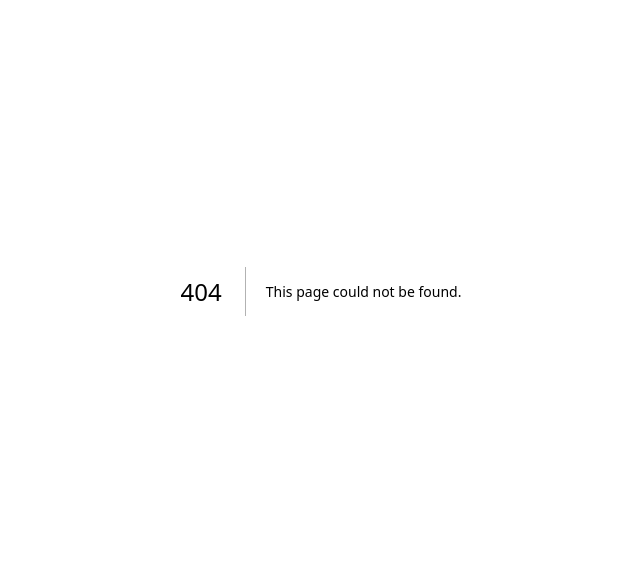
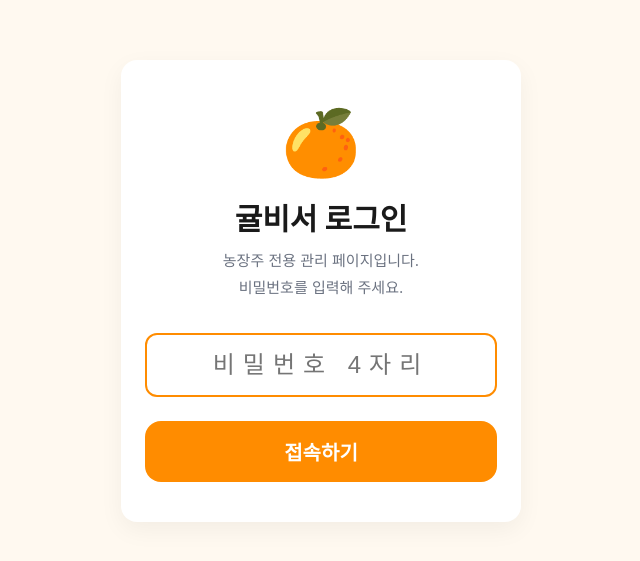
Before and after one commit to yonghwan-ko02/gyul-biseo, a Next.js app: page /login in a window 1280 px wide. Before the commit this address had no page. Shown: the part 109-670 px from the top of the page, without its empty margins (319-959 px from the left). Built offline with nearby package versions, Linux system fonts and the light colour scheme; a web font is replaced by a local one.

Commit message:
feat: add admin login protection (pwd: 4634)

```diff
--- /dev/null
+++ b/src/app/login/actions.ts
@@ -0,0 +1,23 @@
+'use server';
+
+import { cookies } from 'next/headers';
+import { redirect } from 'next/navigation';
+
+export async function loginAction(prevState: any, formData: FormData) {
+  const password = formData.get('password');
+
+  if (password === '4634') {
+    const cookieStore = await cookies();
+    cookieStore.set('gyul-auth', 'authenticated', {
+      httpOnly: true,
+      secure: process.env.NODE_ENV === 'production',
+      maxAge: 60 * 60 * 24 * 30, // 30일
+      path: '/',
+    });
+  } else {
+    return { error: '비밀번호가 틀렸습니다. 다시 시도해 주세요.' };
+  }
+
+  // 성공 시 채팅 화면으로 강제 이동
+  redirect('/chat');
+}
--- /dev/null
+++ b/src/app/login/page.tsx
@@ -0,0 +1,64 @@
+'use client';
+
+import { useActionState } from 'react';
+import { loginAction } from './actions';
+
+export default function LoginPage() {
+  const [state, formAction, isPending] = useActionState(loginAction, null);
+
+  return (
+    <div style={{ display: 'flex', height: '100vh', alignItems: 'center', justifyContent: 'center', backgroundColor: 'var(--color-background)', padding: '20px' }}>
+      <div style={{ backgroundColor: 'white', padding: '40px 24px', borderRadius: '16px', boxShadow: '0 8px 24px rgba(0,0,0,0.05)', width: '100%', maxWidth: '400px', textAlign: 'center' }}>
+        <h1 style={{ fontSize: '4rem', margin: '0 0 16px 0' }}>🍊</h1>
+        <h2 style={{ fontSize: 'var(--font-size-2xl)', marginBottom: '8px', color: 'var(--color-text)' }}>귤비서 로그인</h2>
+        <p style={{ color: 'var(--color-text-secondary)', marginBottom: '32px', fontSize: 'var(--font-size-sm)' }}>농장주 전용 관리 페이지입니다.<br/>비밀번호를 입력해 주세요.</p>
+
+        <form action={formAction} style={{ display: 'flex', flexDirection: 'column', gap: '16px' }}>
+          <input
+            type="password"
+            name="password"
+            placeholder="비밀번호 4자리"
+            maxLength={4}
+            required
+            autoFocus
+            style={{
+              padding: '16px',
+              fontSize: '24px',
+              textAlign: 'center',
+              borderRadius: 'var(--radius-md)',
+              border: '2px solid var(--color-border)',
+              letterSpacing: '8px',
+              outline: 'none',
+              transition: 'border-color 0.2s'
+            }}
+            onFocus={(e) => e.target.style.borderColor = 'var(--color-primary)'}
+            onBlur={(e) => e.target.style.borderColor = 'var(--color-border)'}
+          />
+          {state?.error && (
+            <p style={{ color: '#e11d48', fontSize: 'var(--font-size-sm)', margin: '0', fontWeight: 'bold' }}>
+              {state.error}
+            </p>
+          )}
+          <button
+            type="submit"
+            disabled={isPending}
+            style={{
+              backgroundColor: 'var(--color-primary)',
+              color: 'white',
+              padding: '16px',
+              fontSize: 'var(--font-size-lg)',
+              fontWeight: 'bold',
+              border: 'none',
+              borderRadius: 'var(--radius-lg)',
+              cursor: isPending ? 'not-allowed' : 'pointer',
+              opacity: isPending ? 0.7 : 1,
+              marginTop: '8px'
+            }}
+          >
+            {isPending ? '확인 중...' : '접속하기'}
+          </button>
+        </form>
+      </div>
+    </div>
+  );
+}
```
Also changed, not shown: src/middleware.ts (added, +41 -0 lines).
